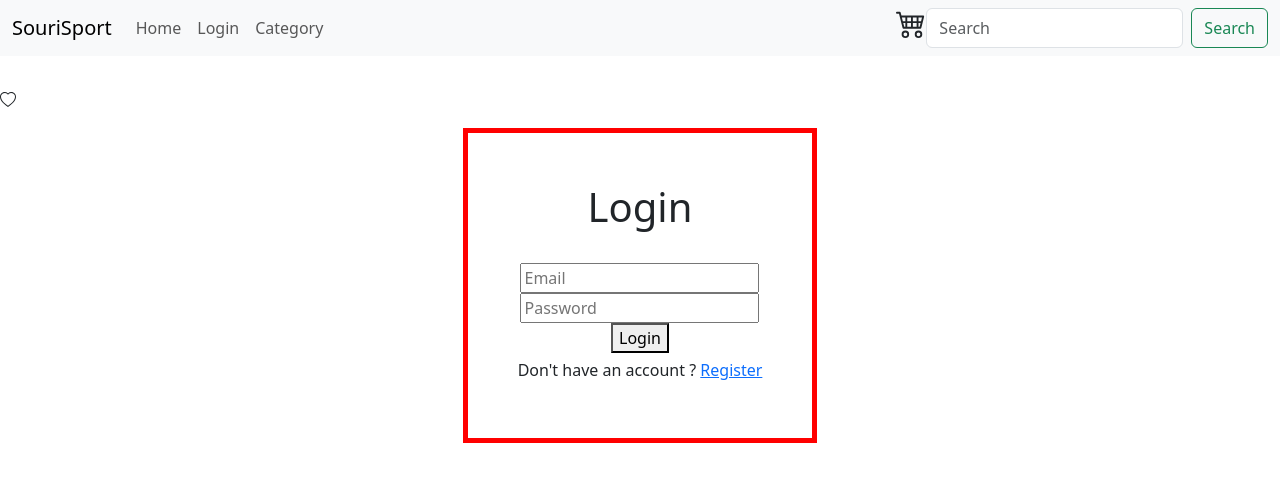
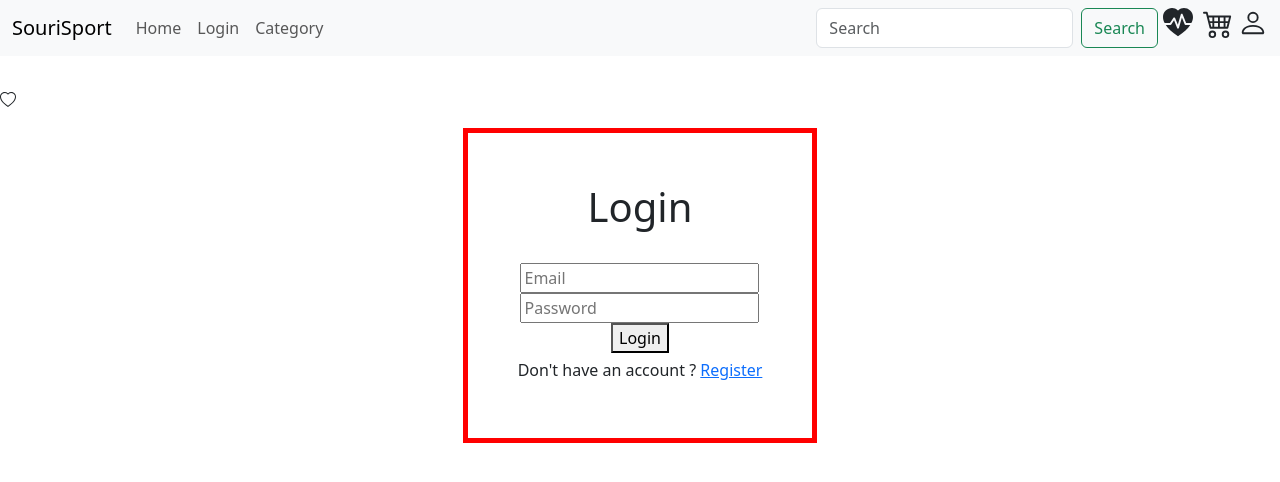
Before and after one commit to C12-Mosouri/MERAKI_Academy_Project_4, a React (Create React App) app in the folder frontend/: page /login in a window 1280 px wide. Shown: the top 482 px of the page. Built offline with nearby package versions, Linux system fonts and the light colour scheme; the HTML template or start-up script is replaced by a standard one.

Commit message:
33 remove from Fav

```diff
--- a/frontend/src/components/Fav/fav.js
+++ b/frontend/src/components/Fav/fav.js
@@ -40,12 +40,18 @@ const Fav = () => {
                 onClick={() => {
                   setFavId(ele._id);
                   console.log(ele._id);
-                  const favId1 = { favId };
+
                   axios
-                    .delete(`http://localhost:5000/fav`, favId1)
+                    .delete(`http://localhost:5000/fav`, {
+                      data: { favId: ele._id },
+                    })
                     .then((res) => {
                       console.log(res);
-                      setFav("");
+                      setFav(
+                        fav.filter((elem) => {
+                          return elem._id !== ele._id;
+                        })
+                      );
                     })
                     .catch((err) => {
                       console.log(err);
--- a/frontend/src/components/Home/home.js
+++ b/frontend/src/components/Home/home.js
@@ -1,7 +1,7 @@
 import React from "react";
 
 const Home = () => {
-  return <div>home</div>;
+  return <div>home</div>
 };
 
 export default Home;
--- a/frontend/src/components/Login/Navbar.js
+++ b/frontend/src/components/Login/Navbar.js
@@ -110,20 +110,7 @@ const Navbars = () => {
                       </NavDropdown.Item>
                     </NavDropdown>*/}
                   </Nav>
-                  <svg
-                    className="cart"
-                    onClick={() => {
-                      navigate("/register");
-                    }}
-                    xmlns="http://www.w3.org/2000/svg"
-                    width="30"
-                    height="30"
-                    fill="currentColor"
-                    class="bi bi-cart4"
-                    viewBox="0 0 16 16"
-                  >
-                    <path d="M0 2.5A.5.5 0 0 1 .5 2H2a.5.5 0 0 1 .485.379L2.89 4H14.5a.5.5 0 0 1 .485.621l-1.5 6A.5.5 0 0 1 13 11H4a.5.5 0 0 1-.485-.379L1.61 3H.5a.5.5 0 0 1-.5-.5M3.14 5l.5 2H5V5zM6 5v2h2V5zm3 0v2h2V5zm3 0v2h1.36l.5-2zm1.11 3H12v2h.61zM11 8H9v2h2zM8 8H6v2h2zM5 8H3.89l.5 2H5zm0 5a1 1 0 1 0 0 2 1 1 0 0 0 0-2m-2 1a2 2 0 1 1 4 0 2 2 0 0 1-4 0m9-1a1 1 0 1 0 0 2 1 1 0 0 0 0-2m-2 1a2 2 0 1 1 4 0 2 2 0 0 1-4 0" />
-                  </svg>
+
                   <Form className="d-flex">
                     <Form.Control
                       type="search"
@@ -133,14 +120,28 @@ const Navbars = () => {
                     />
 
                     <Button variant="outline-success">Search</Button>
-
-                    {/*  <svg
+                  </Form>
+                  <svg
+                    onClick={() => {
+                      navigate("/fav");
+                    }}
+                    xmlns="http://www.w3.org/2000/svg"
+                    width="40"
+                    height="30"
+                    fill="currentColor"
+                    class="bi bi-heart-pulse-fill"
+                    viewBox="0 0 16 16"
+                  >
+                    <path d="M1.475 9C2.702 10.84 4.779 12.871 8 15c3.221-2.129 5.298-4.16 6.525-6H12a.5.5 0 0 1-.464-.314l-1.457-3.642-1.598 5.593a.5.5 0 0 1-.945.049L5.889 6.568l-1.473 2.21A.5.5 0 0 1 4 9z" />
+                    <path d="M.88 8C-2.427 1.68 4.41-2 7.823 1.143q.09.083.176.171a3 3 0 0 1 .176-.17C11.59-2 18.426 1.68 15.12 8h-2.783l-1.874-4.686a.5.5 0 0 0-.945.049L7.921 8.956 6.464 5.314a.5.5 0 0 0-.88-.091L3.732 8z" />
+                  </svg>
+                  <svg
                     className="cart"
                     onClick={() => {
                       navigate("/register");
                     }}
                     xmlns="http://www.w3.org/2000/svg"
-                      width="30"
+                    width="40"
                     height="30"
                     fill="currentColor"
                     class="bi bi-cart4"
@@ -150,7 +151,11 @@ const Navbars = () => {
                   </svg>
                   <svg
                     onClick={() => {
-                        navigate("/login");
+                      {
+                        localStorage.getItem("token")
+                        ? navigate("/home")
+                        : navigate("/login")
+                      }
                     }}
                     xmlns="http://www.w3.org/2000/svg"
                     width="30"
@@ -160,8 +165,7 @@ const Navbars = () => {
                     viewBox="0 0 16 16"
                   >
                     <path d="M8 8a3 3 0 1 0 0-6 3 3 0 0 0 0 6m2-3a2 2 0 1 1-4 0 2 2 0 0 1 4 0m4 8c0 1-1 1-1 1H3s-1 0-1-1 1-4 6-4 6 3 6 4m-1-.004c-.001-.246-.154-.986-.832-1.664C11.516 10.68 10.289 10 8 10s-3.516.68-4.168 1.332c-.678.678-.83 1.418-.832 1.664z" />
-                    </svg> */}
-                  </Form>
+                  </svg>
                 </Offcanvas.Body>
               </Navbar.Offcanvas>
             </Container>
--- a/frontend/src/components/Login/Register.js
+++ b/frontend/src/components/Login/Register.js
@@ -16,11 +16,11 @@ const Register = () => {
 
   return (
     <div className="register">
-      <div>Register</div>
+      <h1>Register</h1>
       <br></br>
       <input
         type="text"
-        placeholder="First Name"
+        placeholder="First Name *"
         onChange={(e) => {
           setFirstName(e.target.value);
         }}
@@ -28,7 +28,7 @@ const Register = () => {
       <br></br>
       <input
         type="text"
-        placeholder="Last Name"
+        placeholder="Last Name *"
         onChange={(e) => {
           setLastName(e.target.value);
         }}
@@ -36,7 +36,7 @@ const Register = () => {
       <br></br>
       <input
         type="number"
-        placeholder="Age"
+        placeholder="Age *"
         onChange={(e) => {
           setAge(e.target.value);
         }}
@@ -44,7 +44,7 @@ const Register = () => {
       <br></br>
       <input
         type="text"
-        placeholder="Country"
+        placeholder="Country *"
         onChange={(e) => {
           setCountry(e.target.value);
         }}
@@ -52,7 +52,7 @@ const Register = () => {
       <br></br>
       <input
         type="email"
-        placeholder="Email"
+        placeholder="Email *"
         onChange={(e) => {
           setEmail(e.target.value);
         }}
@@ -60,7 +60,7 @@ const Register = () => {
       <br></br>
       <input
         type="password"
-        placeholder="Password"
+        placeholder="Password *"
         onChange={(e) => {
           setPassword(e.target.value);
         }}
--- a/frontend/src/components/Login/login,register,navbar.css
+++ b/frontend/src/components/Login/login,register,navbar.css
@@ -3,6 +3,8 @@
     width: fit-content;
     padding: 50px;
     margin: auto;
+    margin-bottom: 10px;
+
 }
 .login{
     border: 5px red solid;
```
Also changed, not shown: 2 other files (tests, documents, lock files or other folders). Lines whose indentation alone changed are shown as unchanged.
